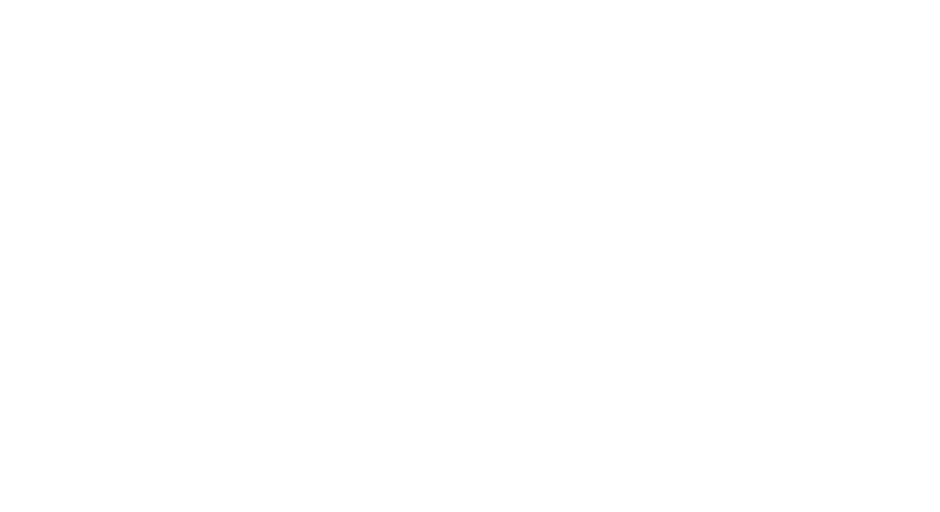
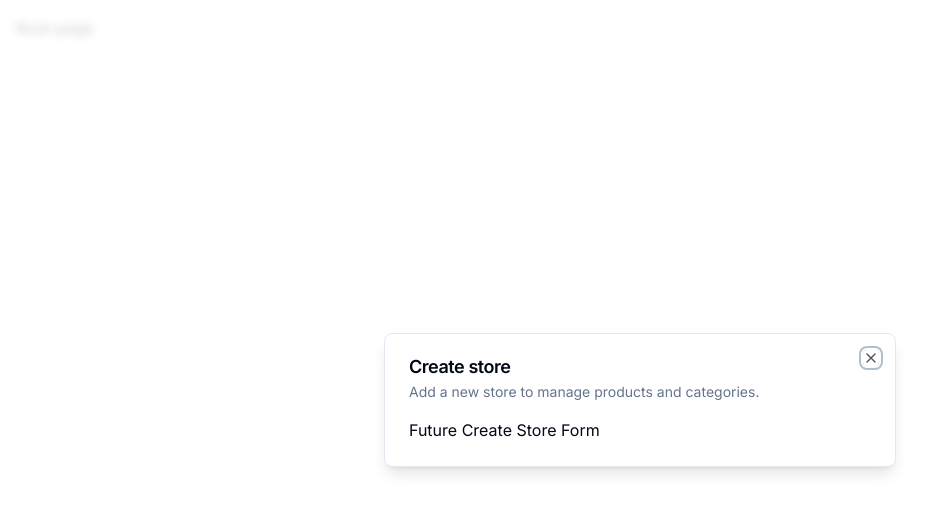
Before and after one commit to BlakeZajac/full-stack-ecommerce-admin, a Next.js app: page / in a window 1280 px wide. Shown: the top 512 px of the page, without its empty margins (0-940 px from the left). Built offline with nearby package versions, Linux system fonts and the light colour scheme.

Commit message:
Modal changes

```diff
--- a/app/(root)/page.tsx
+++ b/app/(root)/page.tsx
@@ -1,11 +1,20 @@
-import { UserButton } from "@clerk/nextjs";
+"use client";
+
+import { useStoreModal } from "@/hooks/use-store-modal";
+import { useEffect } from "react";
 
 const setupPage = () => {
-  return (
-    <div className="p-4">
-      <UserButton afterSignOutUrl="/" />
-    </div>
-  );
+  const onOpen = useStoreModal((state) => state.onOpen);
+  const isOpen = useStoreModal((state) => state.isOpen);
+
+  useEffect(() => {
+    // If modal is not open, open it!
+    if (!isOpen) {
+      onOpen();
+    }
+  }, [isOpen, onOpen]);
+
+  return <div className="p-4">Root page</div>;
 };
 
 export default setupPage;
--- a/app/layout.tsx
+++ b/app/layout.tsx
@@ -1,3 +1,4 @@
+import { ModalProvider } from "@/providers/modal-provider";
 import { ClerkProvider } from "@clerk/nextjs";
 import type { Metadata } from "next";
 import { Inter } from "next/font/google";
@@ -18,7 +19,10 @@
   return (
     <ClerkProvider>
       <html lang="en">
-        <body className={inter.className}>{children}</body>
+        <body className={inter.className}>
+          <ModalProvider />
+          {children}
+        </body>
       </html>
     </ClerkProvider>
   );
--- /dev/null
+++ b/components/modals/store-modal.tsx
@@ -0,0 +1,19 @@
+"use client";
+
+import { Modal } from "@/components/ui/modal";
+import { useStoreModal } from "@/hooks/use-store-modal";
+
+export const StoreModal = () => {
+  const storeModal = useStoreModal();
+
+  return (
+    <Modal
+      title="Create store"
+      description="Add a new store to manage products and categories."
+      isOpen={storeModal.isOpen}
+      onClose={storeModal.onClose}
+    >
+      Future Create Store Form
+    </Modal>
+  );
+};
--- /dev/null
+++ b/hooks/use-store-modal.tsx
@@ -0,0 +1,16 @@
+import { create } from "zustand";
+
+interface useStoreModal {
+  isOpen: boolean;
+  onOpen: () => void;
+  onClose: () => void;
+}
+
+export const useStoreModal = create<useStoreModal>((set) => ({
+  isOpen: false,
+  onOpen: () =>
+    set({
+      isOpen: true,
+    }),
+  onClose: () => set({ isOpen: false }),
+}));
--- a/package.json
+++ b/package.json
@@ -28,6 +28,7 @@
     "tailwind-merge": "^1.14.0",
     "tailwindcss": "3.3.3",
     "tailwindcss-animate": "^1.0.6",
-    "typescript": "5.1.6"
+    "typescript": "5.1.6",
+    "zustand": "^4.3.9"
   }
 }
--- /dev/null
+++ b/providers/modal-provider.tsx
@@ -0,0 +1,24 @@
+"use client";
+
+import { StoreModal } from "@/components/modals/store-modal";
+import { useEffect, useState } from "react";
+
+export const ModalProvider = () => {
+  const [isMounted, setIsMounted] = useState(false);
+
+  useEffect(() => {
+    setIsMounted(true);
+  }),
+    [];
+
+  // If server-side rendering, return null, avoids hydration errors
+  if (!isMounted) {
+    return null;
+  }
+
+  return (
+    <>
+      <StoreModal></StoreModal>
+    </>
+  );
+};
```
Also changed, not shown: 1 other file (tests, documents, lock files or other folders).
